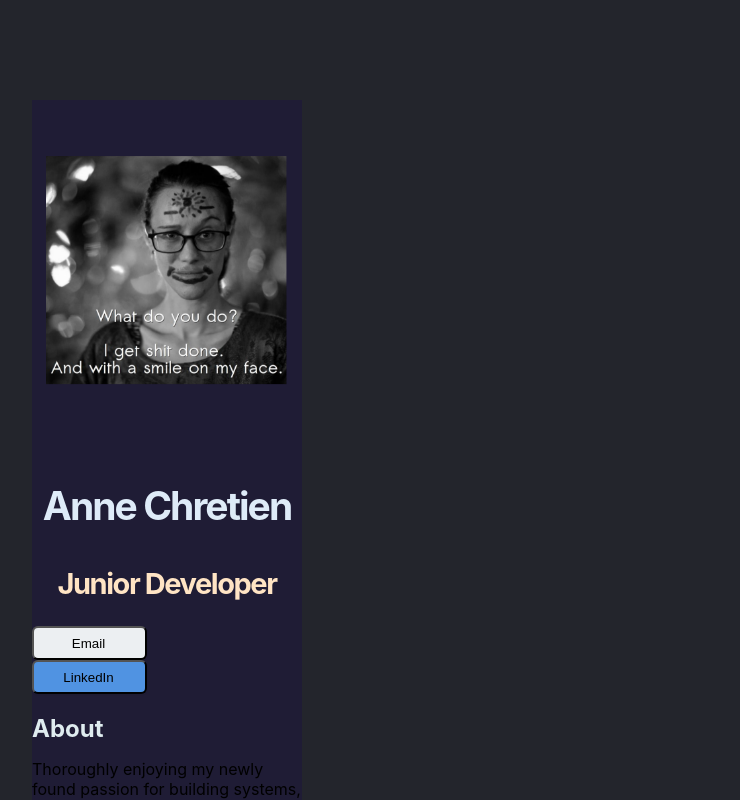
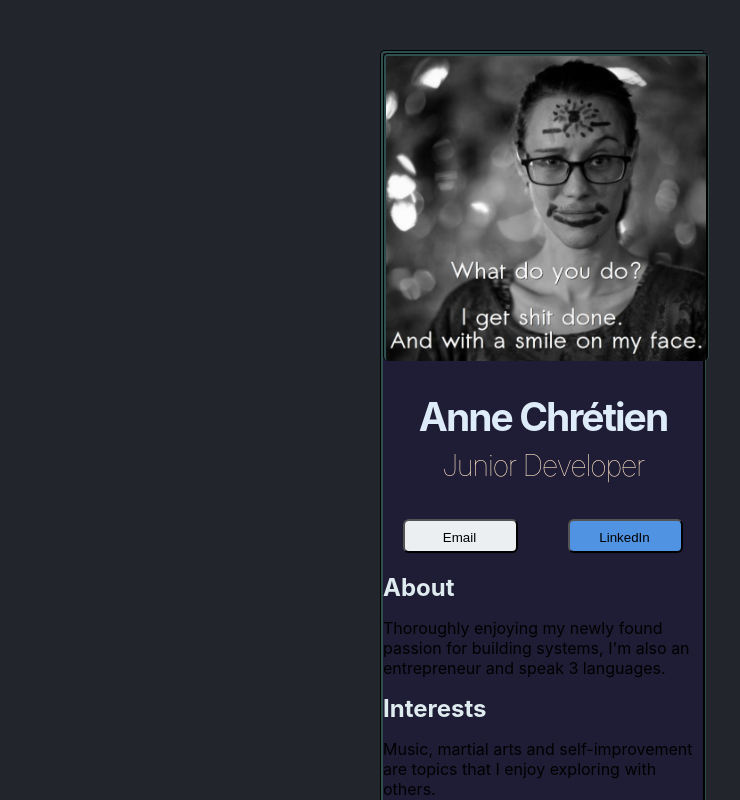
Before and after one commit to AnneCh/React-Projects, a React (Create React App) app: page / in a window 1280 px wide. Shown: the top 800 px of the page, without its empty margins (68-808 px from the left). Built offline with nearby package versions, Linux system fonts and the light colour scheme.

Commit message:
alignment+border style

```diff
--- a/src/components/Info.jsx
+++ b/src/components/Info.jsx
@@ -5,14 +5,15 @@ import face from "./maface.png";
 
 export default function Info(){
     return(
-        <div className="main">
+        <div>
             <img className="img" src={face}></img>
-            <h2 className="main-title">Anne Chretien</h2>
+            <h2 className="main-title">Anne Chrétien</h2>
             <h3 className="main-second">Junior Developer</h3>
             <br/>
-            <button className="btn-email">Email</button>
-            <button className="btn-linkedin">LinkedIn</button>
-            <br/>
+            <div className="buttons">
+                <button className="btn-email">Email</button>
+                <button className="btn-linkedin">LinkedIn</button>
+            </div><br/>
         </div>
     )
 }
--- a/src/styles.css
+++ b/src/styles.css
@@ -1,17 +1,20 @@
 body{
     background: #23252C;
-    padding: 100px;
+    padding: 50px;
+    display: block;
+    position: relative;
 }
 .main-card {
-    position:center;
+    position: absolute;
+    top:auto;
+    left:35%;
+    right:30%;
+    display: block;
     width:25%;
     background-color:rgb(31, 28, 53);
-    display: block;
-  }
-
-.main{
-    margin-top:0;
-    padding-top: 0;
+    border-radius: 5px;
+    border-style: groove;
+    border-color: darkslategrey;
 }
 
 .h1{
@@ -36,32 +39,40 @@ body{
 .img{
     display: block;
     padding:0;
+    border-bottom:0px;
+    border-style: groove;
+    border-color: darkslategrey;
+    border-radius: 5px;
     width: 100%;
     height: 100%;
 }
 
 .main-title{
     font-size: 39px;
+    margin-bottom: 0;
     letter-spacing: -0.05em;
     text-align: center;
     color:#DEEBF8;
 }
 .main-second{
-    margin : 0;
-    padding:5px;
     font-size: 29px;
+    margin-top:8px;
+    margin-bottom:16px;
     letter-spacing: -0.05em;
+    font-weight:100;
     text-align: center;
     color: bisque;
 }
 
+.buttons{
+    margin-top:0;
+    text-align: center;
+}
+
 .btn-email{
-    display: flex;
+    display: inline;
     justify-content: center;
-    align-items: center;
     padding: 9px 13px 9px 11px;
-    gap: 8px;
-
     width: 115px;
     height: 34px;
     left: 283px;
@@ -72,12 +83,11 @@ body{
 }
 
 .btn-linkedin{
-    display: flex;
+    display: inline;
     justify-content: center;
-    align-items: center;
+    margin-left:50px;
     padding: 9px 13px 9px 11px;
     gap: 8px;
-
     width: 115px;
     height: 34px;
     left: 283px;
```
Also changed, not shown: src/components/maface.png.
